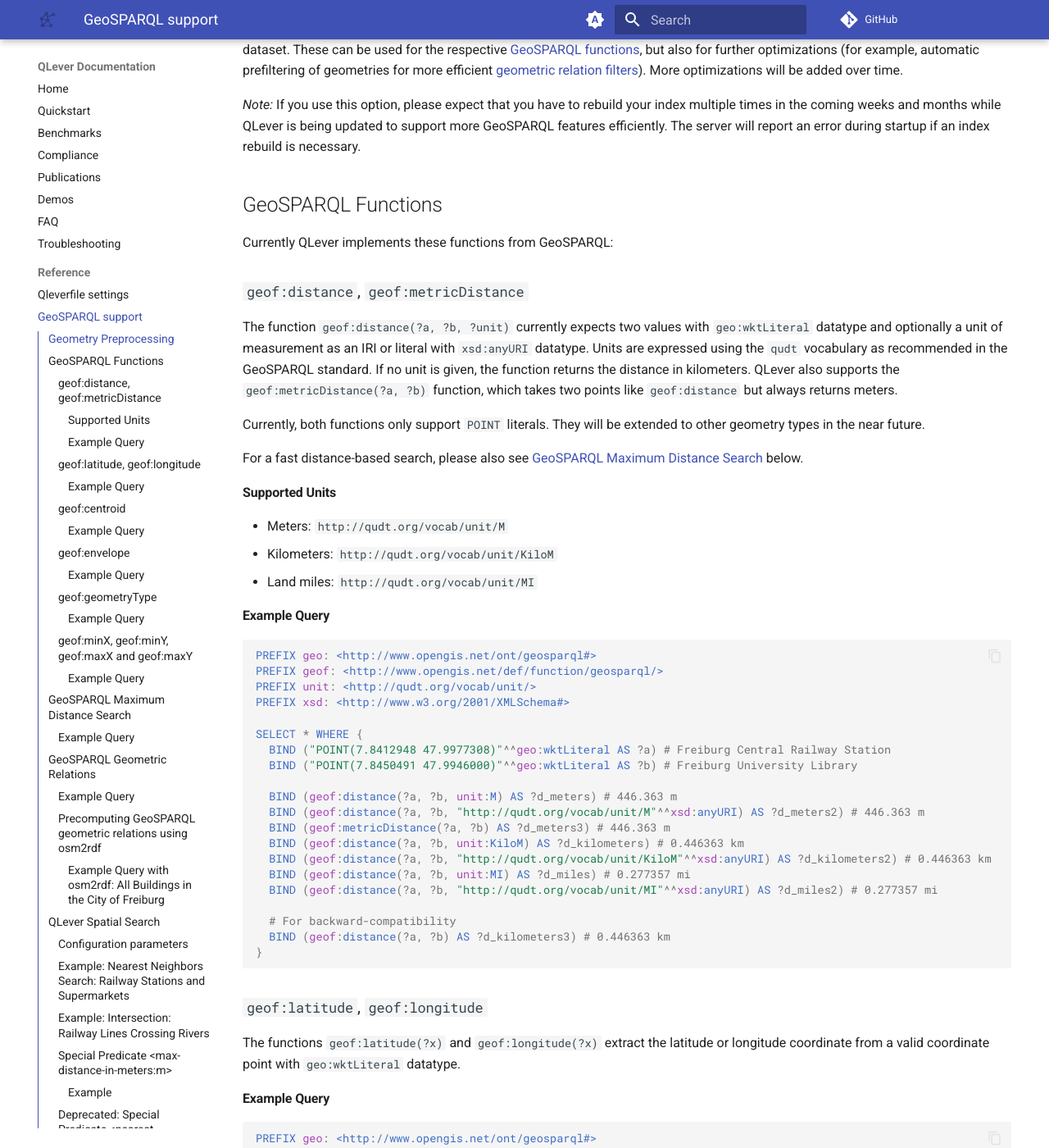
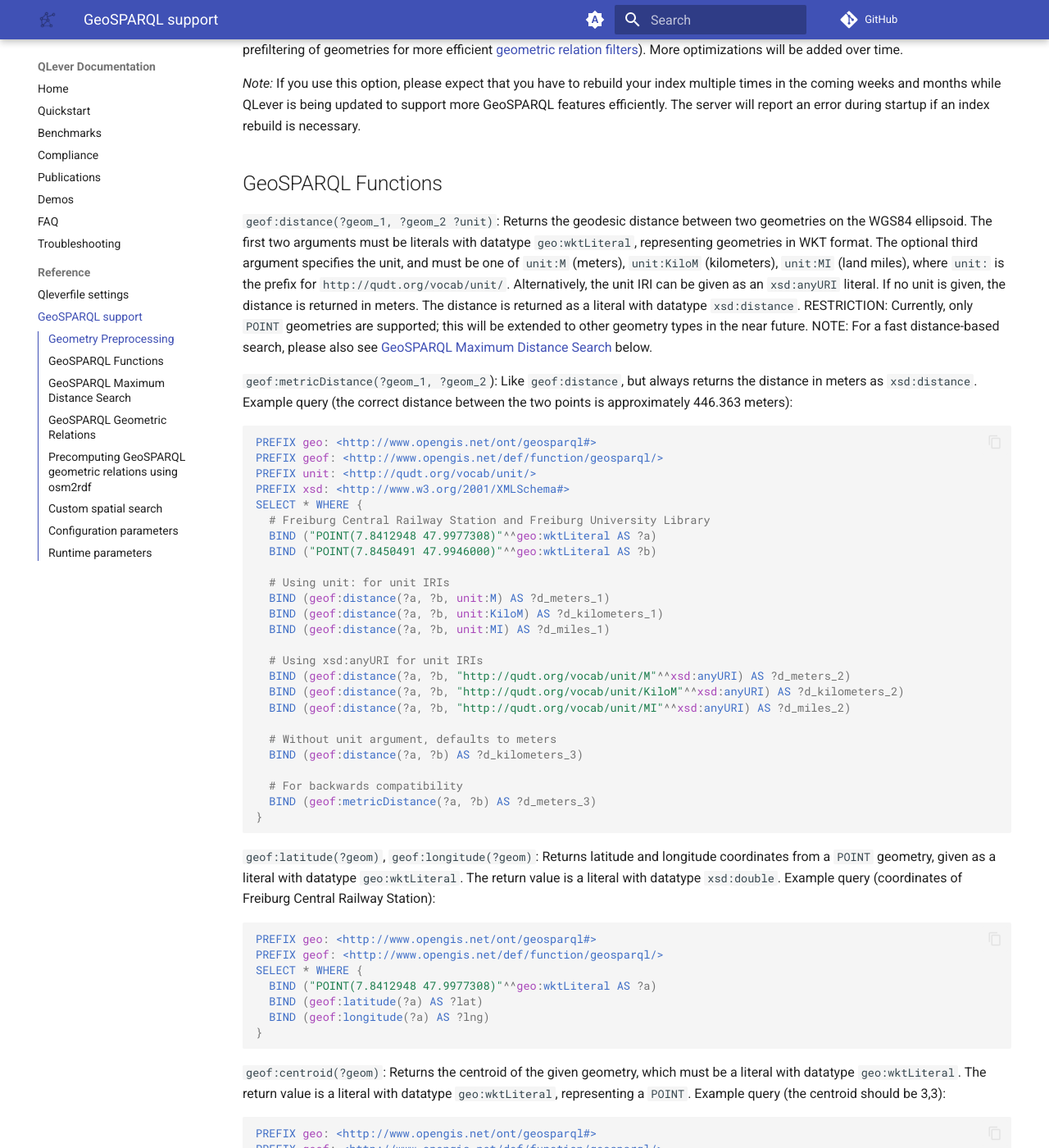
Before and after one commit to qlever-dev/qlever-docs, an MkDocs documentation site: the page built from docs/geosparql.md, in a window 1280 px wide and 1400 px high, scrolled down 418 px. Shown: the whole window at 82% size. Built offline with MkDocs 1.6.1 and Material for MkDocs 9.7.7, drawn with Linux system fonts in a browser that asks for light colours; plug-ins that fetch from the network failed and are left out; comment, search, counter and statistics services are not loaded; the version menu is left out; some of the changed text lies outside the part shown.

Commit message:
Make more consistent with the rest of the documentation

````diff
--- a/docs/geosparql.md
+++ b/docs/geosparql.md
@@ -1,4 +1,6 @@
-QLever has support for a selection of the most relevant features from the [OGC GeoSPARQL standard](https://docs.ogc.org/is/22-047r1/22-047r1.html): see below for a detailed list. Additionally, QLever supports some custom spatial querying features beyond the GeoSPARQL standard, like nearest neighbor search.
+# GeoSPARQL Support in QLever
+
+This page describe which features from the [OGC GeoSPARQL standard](https://docs.ogc.org/is/22-047r1/22-047r1.html) are supported in QLever, and how to use them. It also described some custom extensions, like nearest neighbor search.
 
 ## Geometry Preprocessing
 
@@ -10,125 +12,117 @@ If this option is used, QLever will currently precompute centroid, bounding boxe
 
 ## GeoSPARQL Functions
 
-Currently QLever implements these functions from GeoSPARQL:
+`geof:distance(?geom_1, ?geom_2 ?unit)`: Returns the geodesic distance between
+two geometries on the WGS84 ellipsoid. The first two arguments must be literals
+with datatype `geo:wktLiteral`, representing geometries in WKT format. The
+optional third argument specifies the unit, and must be one of `unit:M`
+(meters), `unit:KiloM` (kilometers), `unit:MI` (land miles), where `unit:` is
+the prefix for `http://qudt.org/vocab/unit/`. Alternatively, the unit IRI can
+be given as an `xsd:anyURI` literal. If no unit is given, the distance is
+returned in meters. The distance is returned as a literal with datatype
+`xsd:distance`. RESTRICTION: Currently, only `POINT` geometries are supported;
+this will be extended to other geometry types in the near future. NOTE: For a
+fast distance-based search, please also see [GeoSPARQL Maximum Distance
+Search](#geosparql-maximum-distance-search) below.
 
-### `geof:distance`, `geof:metricDistance`
-
-The function `geof:distance(?a, ?b, ?unit)` currently expects two values with `geo:wktLiteral` datatype and optionally a unit of measurement as an IRI or literal with `xsd:anyURI` datatype. Units are expressed using the `qudt` vocabulary as recommended in the GeoSPARQL standard. If no unit is given, the function returns the distance in kilometers. QLever also supports the `geof:metricDistance(?a, ?b)` function, which takes two points like `geof:distance` but always returns meters.
-
-Currently, both functions only support `POINT` literals. They will be extended to other geometry types in the near future.
-
-For a fast distance-based search, please also see [GeoSPARQL Maximum Distance Search](#geosparql-maximum-distance-search) below.
-
-#### Supported Units
-
-- Meters: `http://qudt.org/vocab/unit/M`
-- Kilometers: `http://qudt.org/vocab/unit/KiloM`
-- Land miles: `http://qudt.org/vocab/unit/MI`
-
-#### Example Query
-
+`geof:metricDistance(?geom_1, ?geom_2`): Like `geof:distance`, but always
+returns the distance in meters as `xsd:distance`. Example query (the correct
+distance between the two points is approximately 446.363 meters):
 ```sparql
 PREFIX geo: <http://www.opengis.net/ont/geosparql#>
 PREFIX geof: <http://www.opengis.net/def/function/geosparql/>
 PREFIX unit: <http://qudt.org/vocab/unit/>
 PREFIX xsd: <http://www.w3.org/2001/XMLSchema#>
+SELECT * WHERE {
+  # Freiburg Central Railway Station and Freiburg University Library
+  BIND ("POINT(7.8412948 47.9977308)"^^geo:wktLiteral AS ?a)
+  BIND ("POINT(7.8450491 47.9946000)"^^geo:wktLiteral AS ?b)
 
-SELECT * WHERE {
-  BIND ("POINT(7.8412948 47.9977308)"^^geo:wktLiteral AS ?a) # Freiburg Central Railway Station
-  BIND ("POINT(7.8450491 47.9946000)"^^geo:wktLiteral AS ?b) # Freiburg University Library
+  # Using unit: for unit IRIs
+  BIND (geof:distance(?a, ?b, unit:M) AS ?d_meters_1)
+  BIND (geof:distance(?a, ?b, unit:KiloM) AS ?d_kilometers_1)
+  BIND (geof:distance(?a, ?b, unit:MI) AS ?d_miles_1)
 
-  BIND (geof:distance(?a, ?b, unit:M) AS ?d_meters) # 446.363 m
-  BIND (geof:distance(?a, ?b, "http://qudt.org/vocab/unit/M"^^xsd:anyURI) AS ?d_meters2) # 446.363 m
-  BIND (geof:metricDistance(?a, ?b) AS ?d_meters3) # 446.363 m
-  BIND (geof:distance(?a, ?b, unit:KiloM) AS ?d_kilometers) # 0.446363 km
-  BIND (geof:distance(?a, ?b, "http://qudt.org/vocab/unit/KiloM"^^xsd:anyURI) AS ?d_kilometers2) # 0.446363 km
-  BIND (geof:distance(?a, ?b, unit:MI) AS ?d_miles) # 0.277357 mi
-  BIND (geof:distance(?a, ?b, "http://qudt.org/vocab/unit/MI"^^xsd:anyURI) AS ?d_miles2) # 0.277357 mi
+  # Using xsd:anyURI for unit IRIs
+  BIND (geof:distance(?a, ?b, "http://qudt.org/vocab/unit/M"^^xsd:anyURI) AS ?d_meters_2)
+  BIND (geof:distance(?a, ?b, "http://qudt.org/vocab/unit/KiloM"^^xsd:anyURI) AS ?d_kilometers_2)
+  BIND (geof:distance(?a, ?b, "http://qudt.org/vocab/unit/MI"^^xsd:anyURI) AS ?d_miles_2)
 
-  # For backward-compatibility
-  BIND (geof:distance(?a, ?b) AS ?d_kilometers3) # 0.446363 km
+  # Without unit argument, defaults to meters
+  BIND (geof:distance(?a, ?b) AS ?d_kilometers_3)
+
+  # For backwards compatibility
+  BIND (geof:metricDistance(?a, ?b) AS ?d_meters_3)
 }
 ```
 
-### `geof:latitude`, `geof:longitude`
-
-The functions `geof:latitude(?x)` and `geof:longitude(?x)` extract the latitude or longitude coordinate from a valid coordinate point with `geo:wktLiteral` datatype.
-
-#### Example Query
-
-```sparql
-PREFIX geo: <http://www.opengis.net/ont/geosparql#>
-PREFIX geof: <http://www.opengis.net/def/function/geosparql/>
-
-SELECT * WHERE {
-  BIND ("POINT(7.8412948 47.9977308)"^^geo:wktLiteral AS ?a) # Freiburg Central Railway Station
-
-  BIND (geof:latitude(?a) AS ?lat) # 47.9977
-  BIND (geof:longitude(?a) AS ?lng) # 7.84129
-}
-```
-
-### `geof:centroid`
-
-The function `geof:centroid` provides the centroid of a WKT literal, as a `POINT` WKT literal.
-
-#### Example Query
-
+`geof:latitude(?geom)`, `geof:longitude(?geom)`: Returns latitude and longitude
+coordinates from a `POINT` geometry, given as a literal with datatype
+`geo:wktLiteral`. The return value is a literal with datatype `xsd:double`.
+Example query (coordinates of Freiburg Central Railway Station):
 ```sparql
 PREFIX geo: <http://www.opengis.net/ont/geosparql#>
 PREFIX geof: <http://www.opengis.net/def/function/geosparql/>
 SELECT * WHERE {
-  BIND(geof:centroid("POLYGON((2 4, 4 4, 4 2, 2 2, 2 4))"^^geo:wktLiteral) AS ?c)
-  # "POINT(3 3)"^^geo:wktLiteral
+  BIND ("POINT(7.8412948 47.9977308)"^^geo:wktLiteral AS ?a)
+  BIND (geof:latitude(?a) AS ?lat)
+  BIND (geof:longitude(?a) AS ?lng)
 }
 ```
 
-### `geof:envelope`
+`geof:centroid(?geom)`: Returns the centroid of the given geometry, which must
+be a literal with datatype `geo:wktLiteral`. The return value is a literal
+with datatype `geo:wktLiteral`, representing a `POINT`. Example query (the
+centroid should be 3,3):
+```sparql
+PREFIX geo: <http://www.opengis.net/ont/geosparql#>
+PREFIX geof: <http://www.opengis.net/def/function/geosparql/>
+SELECT * WHERE {
+  BIND(geof:centroid("POLYGON((2 4, 4 4, 4 2, 2 2, 2 4))"^^geo:wktLiteral) AS ?centroid)
+}
+```
 
-The function `geof:envelope` provides the bounding box of a WKT literal, as a `POLYGON` WKT literal.
-
-#### Example Query
-
+`geof:envelope`(?geom): Returns the bounding box of a geometry. The geometry
+must be given as a literal with datatype `geo:wktLiteral`. The return value is
+a literal with datatype `geo:wktLiteral`, representing a `POLYGON` with exactly
+five points (the first and last point are identical). Example query (the
+envelope of the given `LINESTRING` should be the rectangle with corners (2,4),
+(8,4), (8,6), (2,6), (2,4)):
 ```sparql
 PREFIX geo: <http://www.opengis.net/ont/geosparql#>
 PREFIX geof: <http://www.opengis.net/def/function/geosparql/>
 SELECT * {
   BIND(geof:envelope("LINESTRING(2 4, 8 6)"^^geo:wktLiteral) AS ?envelope)
-  # Result: "POLYGON((2 4,8 4,8 6,2 6,2 4))"^^geo:wktLiteral
 }
 ```
 
-### `geof:geometryType`
-
-The function `geof:geometryType` returns an `xsd:anyURI` literal containing the identifier of the given WKT literal. For a geometry of a supported type, the type identifier will be one of the following.
-
-- `http://www.opengis.net/ont/sf#Point`
-- `http://www.opengis.net/ont/sf#LineString`
-- `http://www.opengis.net/ont/sf#Polygon`
-- `http://www.opengis.net/ont/sf#MultiPoint`
-- `http://www.opengis.net/ont/sf#MultiLineString`
-- `http://www.opengis.net/ont/sf#MultiPolygon`
-- `http://www.opengis.net/ont/sf#GeometryCollection`
-
-#### Example Query
-
+`geof:geometryType(?geom)`: Returns the geometry type of the given geometry.
+The geometry must be given as literal with datatype `geo:wktLiteral`. The
+return value is a literal with datatype `xsd:anyURI`, where the value is one of
+the geometry type IRIs defined by the [OGC Simple Features
+Specification](https://www.ogc.org/standards/sfa):
+`http://www.opengis.net/ont/sf#Point`,
+`http://www.opengis.net/ont/sf#LineString`,
+`http://www.opengis.net/ont/sf#Polygon`,
+`http://www.opengis.net/ont/sf#MultiPoint`,
+`http://www.opengis.net/ont/sf#MultiLineString`,
+`http://www.opengis.net/ont/sf#MultiPolygon`,
+`http://www.opengis.net/ont/sf#GeometryCollection`.
+Example query (the result should be
+`"http://www.opengis.net/ont/sf#LineString"^^xsd:anyURI`):
 ```sparql
 PREFIX geof: <http://www.opengis.net/def/function/geosparql/>
 PREFIX geo: <http://www.opengis.net/ont/geosparql#>
-PREFIX xsd: <http://www.w3.org/2001/XMLSchema#>
 SELECT * {
   BIND(geof:geometryType("LINESTRING(2 4, 8 6)"^^geo:wktLiteral) AS ?geometryType)
-  # Result: "http://www.opengis.net/ont/sf#LineString"^^xsd:anyURI
 }
 ```
 
-### `geof:minX`, `geof:minY`, `geof:maxX` and `geof:maxY`
-
-The functions `geof:minX`, `geof:minY`, `geof:maxX` and `geof:maxY` return the bounding coordinates of the geometry represented by the given WKT literal.
-
-#### Example Query
-
+`geof:minX(?geom)`, `geof:minY(?geom)`, `geof:maxX(?geom)`, `geof:maxY(?geom)`:
+Return the minimum and maximum X and Y coordinates of the bounding box of the
+given geometry. The geometry must be given as a literal with datatype
+`geo:wktLiteral`. The return values are literals with datatype `xsd:double`.
+Example Query:
 ```sparql
 PREFIX geo: <http://www.opengis.net/ont/geosparql#>
 PREFIX geof: <http://www.opengis.net/def/function/geosparql/>
@@ -158,10 +152,7 @@ The implementation currently has to parse WKT geometries for all geometry types
 
 *Current quirk:* The maximum distance search (each of the `FILTER` patterns above) supports the WKT geometry types `POINT`, `LINESTRING`, `POLYGON`, `MULTIPOINT`, `MULTILINESTRING`, `MULTIPOLYGON` and `GEOMETRYCOLLECTION`, while the non-optimized `geof:distance` and `geof:metricDistance` implementation only supports `POINT` so far.
 
-### Example Query
-
-All pairs of restaurants within 50 meters of public transport stops:
-
+Example Query (all pairs of restaurants within 50 meters of public transport stops):
 ```sparql
 SELECT ?restaurant ?stop ?restaurant_geometry WHERE {
   ?restaurant osmkey:amenity "restaurant" ;
@@ -186,15 +177,18 @@ FILTER (geof:sfEquals(?geom1, ?geom2))
 FILTER (geof:sfOverlaps(?geom1, ?geom2))
 FILTER (geof:sfWithin(?geom1, ?geom2))
 ```
+These GeoSPARQL-compliant filters are a standard syntax method for using the
+[QLever Spatial Search](#qlever-spatial-search) with `qlss:algorithm` set to
+`qlss:libspatialjoin` and `qlss:joinType` set appropriately.
 
-These GeoSPARQL-compliant filters are a standard syntax method for using the [QLever Spatial Search](#qlever-spatial-search) with `qlss:algorithm` set to `qlss:libspatialjoin` and `qlss:joinType` set appropriately.
+NOTE: Currently, the functions stated above are only supported in `FILTER`s
+between two different variables. Also there may not be multiple filters on the
+same pair of variables. Otherwise the query processing will return an error.
+This will be fixed in the near future. Also, the implementation currently has
+to parse WKT geometries for all geometry types except points. This is being
+worked on, so you may expect a performance improvement in the future.
 
-*Note:* Currently, the functions stated above are only supported in `FILTER`s between two different variables. Also there may not be multiple filters on the same pair of variables. Otherwise the query processing will return an error. This will be fixed in the near future. Also, the implementation currently has to parse WKT geometries for all geometry types except points. This is being worked on, so you may expect a performance improvement in the future.
-
-### Example Query
-
-This query finds all railway lines crossing a river.
-
+Example Query ([all railway lines crossing rivers](https://qlever.cs.uni-freiburg.de/osm-planet/FKzeVH)):
 ```sparql
 SELECT ?river ?rail ?rail_geometry WHERE {
   ?river osmkey:waterway "river" ;
@@ -226,19 +218,18 @@ SELECT ?osm_id ?hasgeometry WHERE {
 }
 ```
 
-Try it: <https://qlever.cs.uni-freiburg.de/osm-planet/7cxklb>
 
+## Custom spatial search
 
-## QLever Spatial Search
-
-QLever supports a custom fast spatial search operation for geometries from literals with `geo:wktLiteral` datatype. It can be invoked using a `SERVICE` operation to the IRI `<https://qlever.cs.uni-freiburg.de/spatialSearch/>`. Note that this address is not contacted but only used to activate the feature locally.
-
-A spatial query has the following form:
+QLever supports a custom fast spatial search operation for geometries from
+literals with `geo:wktLiteral` datatype. It can be invoked using a `SERVICE`
+operation to the IRI `<https://qlever.cs.uni-freiburg.de/spatialSearch/>`. Note
+that this address is not contacted but only used to activate the feature
+locally. A spatial query has the following form:
 
 ```sparql
 PREFIX qlss: <https://qlever.cs.uni-freiburg.de/spatialSearch/>
 PREFIX geo: <http://www.opengis.net/ont/geosparql#>
-
 SELECT * WHERE {
   # Arbitrary operations that select ?left_geometry
   ?some_entity geo:hasCentroid/geo:asWKT ?left_geometry .
@@ -262,7 +253,7 @@ SELECT * WHERE {
 
 The `SERVICE` must include the configuration triples and exactly one group graph pattern that selects the right geometry. If `numNearestNeighbors` is not used, the right geometry may also be provided outside of the `SERVICE` definition.
 
-### Configuration parameters
+## Configuration parameters
 
 The following configuration parameters are provided in the `SERVICE` as triples with arbitrary subject. The predicate must be an IRI of the form `<parameter>` or `qlss:parameter`. The parameters `left` and `right` are mandatory. Additionally you must provide search instructions, either `numNearestNeighbors` or `maxDistance` or `joinType`. The remaining parameters are optional.
 
@@ -277,14 +268,11 @@ The following configuration parameters are provided in the `SERVICE` as triples
 | `payload` | variable or IRI `<all>` | Variable from the group graph pattern inside the `SERVICE` to be included in the result. `right` is automatically included. This parameter may be repeated to include multiple variables. For all variables use `<all>`. If `right` is given outside of the `SERVICE` do not use this parameter. |
 | `joinType` | `<intersects>`, `<covers>`, `<contains>`, `<touches>`, `<crosses>`, `<overlaps>`, `<equals>`, `<within-dist>` | The geometric relation to compute between the `left` and `right` geometries. If `within-dist` is chosen, the `maxDistance` parameter is required. Mandatory when using the `libspatialjoin` algorithm and illegal for all other algorithms.  |
 
-**Note**: The individual algorithms support different subsets of all valid literals of `geo:wktLiteral` datatype. The `libspatialjoin` algorithm supports `POINT`, `LINESTRING`, `POLYGON`, `MULTIPOINT`, `MULTILINESTRING`, `MULTIPOLYGON` and `GEOMETRYCOLLECTION`. The `baseline` and `boundingBox` algorithms support the same literals except `GEOMETRYCOLLECTION`. The `s2` algorithm currently only works with `POINT` literals.
+NOTE: The individual algorithms support different subsets of all valid literals of `geo:wktLiteral` datatype. The `libspatialjoin` algorithm supports `POINT`, `LINESTRING`, `POLYGON`, `MULTIPOINT`, `MULTILINESTRING`, `MULTIPOLYGON` and `GEOMETRYCOLLECTION`. The `baseline` and `boundingBox` algorithms support the same literals except `GEOMETRYCOLLECTION`. The `s2` algorithm currently only works with `POINT` literals.
 
-**Note**: Geometries except for points currently need to be parsed for every query leading to longer running times. We are working on it.
+NOTE: Geometries except for points currently need to be parsed for every query leading to longer running times. We are working on it.
 
-### Example: Nearest Neighbors Search: Railway Stations and Supermarkets
-
-This example query calculates the three closest supermarkets to every railway station.
-
+Example query ([for each railway station, the three closest supermarkets](https://qlever.cs.uni-freiburg.de/osm-planet/OXupEH)):
 ```sparql
 PREFIX geo: <http://www.opengis.net/ont/geosparql#>
 PREFIX osmkey: <https://www.openstreetmap.org/wiki/Key:>
@@ -306,12 +294,8 @@ SELECT * WHERE {
 }
 ```
 
-Try it: <https://qlever.cs.uni-freiburg.de/osm-planet/OXupEH>
-
-### Example: Intersection: Railway Lines Crossing Rivers
-
-This query returns all railway line segments in Germany intersecting rivers (no matter whether by bridge, tunnel, etc.).
-
+Example query ([all railway lines intersecting rivers in
+Germany](https://qlever.cs.uni-freiburg.de/osm-planet/5QvF74)):
 ```sparql
 PREFIX osmkey: <https://www.openstreetmap.org/wiki/Key:>
 PREFIX osmrel: <https://www.openstreetmap.org/relation/>
@@ -376,12 +357,20 @@ SELECT * WHERE {
 }
 ```
 
-## Server Configuration Options
+## Runtime parameters
 
-### `spatial-join-max-num-threads`
+`spatial-join-max-num-threads`: the number of threads for a spatial search
+operation (also GeoSPARQL `FILTER` on maximum distance or geometric relations)
+can be limited. Setting the option to `0` amounts to taking the number of CPU
+threads. The default value is `8`, since further threads seem to provide little
+additional performance gain.
 
-Using the option `spatial-join-max-num-threads`, the number of threads for a spatial search operation (also GeoSPARQL `FILTER` on maximum distance or geometric relations) can be limited. Setting the option to `0` amounts to taking the number of CPU threads. The default value is `8`, since further threads seem to provide little additional performance gain.
-
-### `spatial-join-prefilter-max-size`
-
-If the special `VOCABULARY_TYPE` for geometries is used (see [Geometry Preprocessing](#geometry-preprocessing)), the inputs from the larger side of a spatial search are automatically prefiltered based on the aggregated bounding box of the inputs from the smaller side. If the aggregated bounding box is very large, the cost for prefiltering can outweigh the savings. Thus prefiltering is disabled at a certain bounding box size. This can be configured using `spatial-join-prefilter-max-size`. By default the limit is `2500` square coordinates. To deactivate prefiltering completely, set this to `0`.
+`spatial-join-prefilter-max-size`: If the special `VOCABULARY_TYPE` for
+geometries is used (see [Geometry Preprocessing](#geometry-preprocessing)), the
+inputs from the larger side of a spatial search are automatically prefiltered
+based on the aggregated bounding box of the inputs from the smaller side. If
+the aggregated bounding box is very large, the cost for prefiltering can
+outweigh the savings. Thus prefiltering is disabled at a certain bounding box
+size. This can be configured using `spatial-join-prefilter-max-size`. By
+default the limit is `2500` square coordinates. To deactivate prefiltering
+completely, set this to `0`.
````
Also changed, not shown: other parts of docs/geosparql.md (+17 -22 lines).
